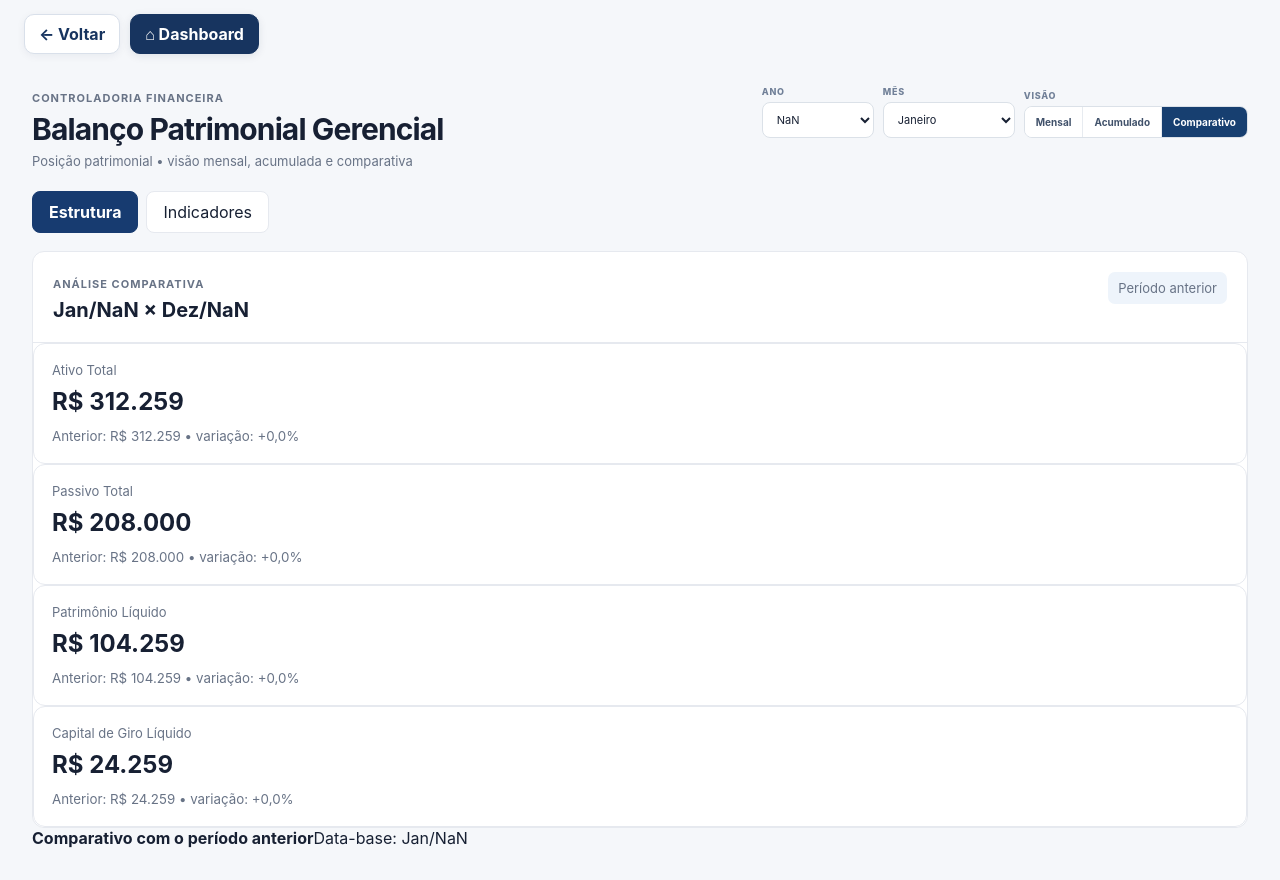
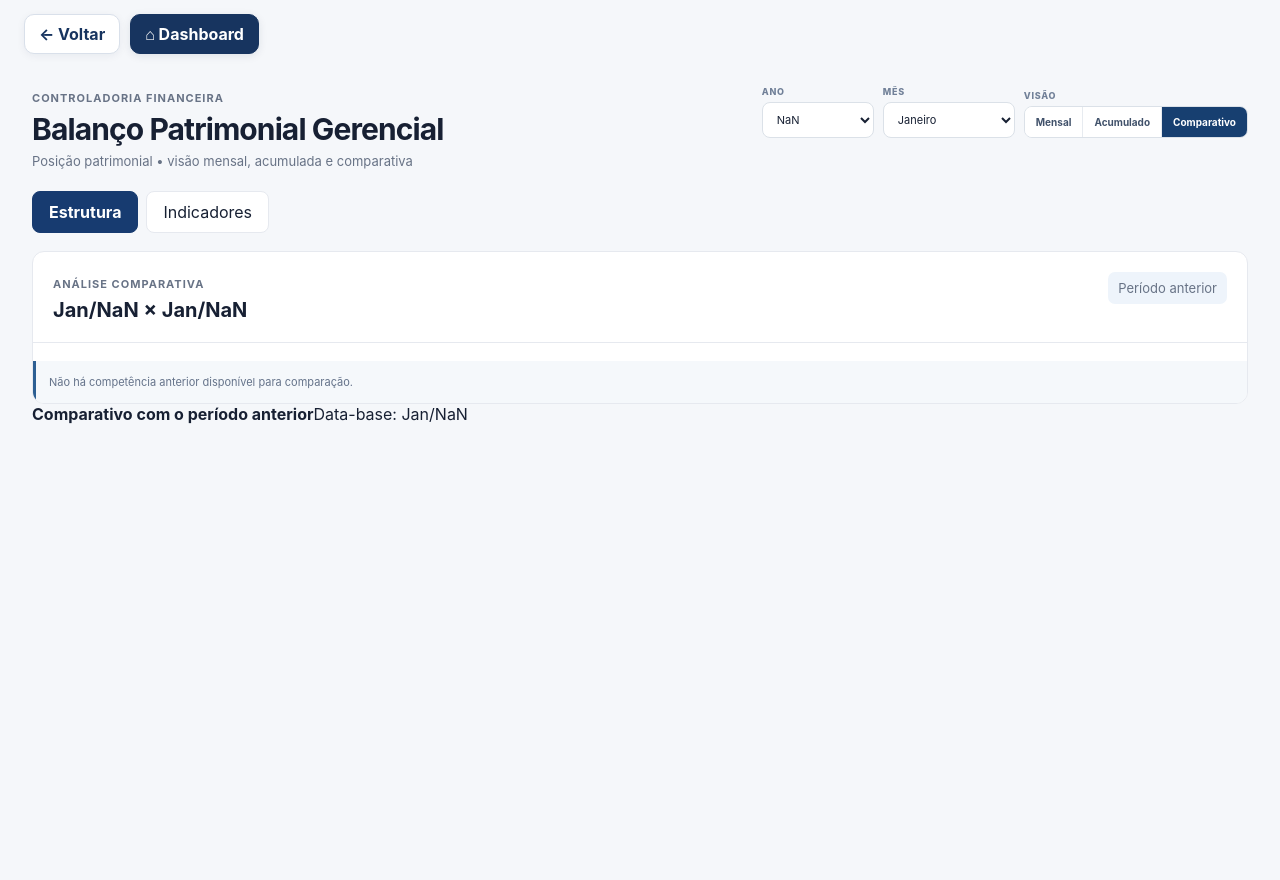
Before and after one commit to cardoso4009-byte/bp-financeiro-bi, a Next.js app: page /balanco-gerencial in a window 1280 px wide. Both pictures are taken after a click on the button "Comparativo". After the commit the page ends 854 px from the top, so only its background shows below. Built offline with nearby package versions, Linux system fonts and the light colour scheme.

Commit message:
fix: corrige semântica de posição no Balanço por visão

```diff
--- a/app/balanco-gerencial/page.tsx
+++ b/app/balanco-gerencial/page.tsx
@@ -8,6 +8,9 @@ const brl=(n:number)=>n.toLocaleString('pt-BR',{style:'currency',currency:'BRL',
 const pct=(n:number)=>`${(n*100).toFixed(1).replace('.',',')}%`
 const months=monthlyBalance.map(m=>m.month)
 const availableYears=Array.from(new Set(months.map(x=>Number(x.slice(0,4))))).sort((a,b)=>a-b)
+const latestCompetence=months.at(-1)
+const defaultYear=latestCompetence?Number(latestCompetence.slice(0,4)):(availableYears.at(-1)??2026)
+const defaultMonth=latestCompetence?Number(latestCompetence.slice(5,7)):1
 
 type GroupProps={title:string;value:number;children:React.ReactNode;defaultOpen?:boolean}
 function Group({title,value,children,defaultOpen=true}:GroupProps){
@@ -21,21 +24,21 @@ function Item({label,value,indent=1}:{label:string;value:number;indent?:number})
 function Check({ok,label,value}:{ok:boolean;label:string;value:string}){return <div className={`check ${ok?'ok':'warning'}`}><span>{ok?'✓':'!'}</span><div><strong>{label}</strong><small>{value}</small></div></div>}
 
 export default function BalancoGerencial(){
- const[period,setPeriod]=useState<ReportPeriod>({...DEFAULT_REPORT_PERIOD,year:availableYears[0]??2026,month:1})
+ const[period,setPeriod]=useState<ReportPeriod>({...DEFAULT_REPORT_PERIOD,year:defaultYear,month:defaultMonth})
  const[mode,setMode]=useState<'estrutura'|'indicadores'>('estrutura')
  const competenceKey=competence(period.year,period.month)
  const baseIndex=Math.max(0,months.findIndex(x=>x===competenceKey))
  const m=monthlyBalance.find(x=>x.month===competenceKey) ?? monthlyBalance[baseIndex]
  const prevIndex=period.month===1 ? months.findIndex(x=>x===`${period.year-1}-12`) : baseIndex-1
- const prev=monthlyBalance[Math.max(0,prevIndex)] ?? monthlyBalance[Math.max(0,baseIndex-1)]
+ const prev=prevIndex>=0 ? monthlyBalance[prevIndex] : null
  const variance=(a:number,b:number)=>b!==0?(a-b)/Math.abs(b):0
  const patrimonioCheck=m.ativoTotal-(m.passivoTotal+m.pl)
  const capitalGiro=m.ativoCirculante-m.passivoCirculante
- const prevCapitalGiro=prev.ativoCirculante-prev.passivoCirculante
+ const prevCapitalGiro=prev?prev.ativoCirculante-prev.passivoCirculante:null
  const rows=useMemo(()=>[
   ['Liquidez Corrente',m.ativoCirculante/m.passivoCirculante],['Participação do PL',m.pl/m.ativoTotal],['Endividamento',m.passivoTotal/m.ativoTotal],['Imobilização do PL',m.ativoNaoCirculante/m.pl],['Caixa / Ativo',m.caixa/m.ativoTotal]
  ],[m])
- const viewLabel=period.view==='acumulado'?'Posição acumulada até o mês selecionado':period.view==='comparativo'?'Comparativo com o período anterior':'Posição patrimonial do mês selecionado'
+ const viewLabel=period.view==='acumulado'?'Posição no fechamento do mês selecionado (acumulado não soma saldos)':period.view==='comparativo'?'Comparativo com o período anterior':'Posição patrimonial do mês selecionado'
  const previousLabel=period.month===1?`Dez/${period.year-1}`:`${monthLabel(period.month-1)}/${period.year}`
  return <main className="bp-page"><div className="bp-container">
   <header className="bp-header"><div><small>CONTROLADORIA FINANCEIRA</small><h1>Balanço Patrimonial Gerencial</h1><p>Posição patrimonial • visão mensal, acumulada e comparativa</p></div><ReportPeriodFilter value={period} onChange={setPeriod} years={availableYears}/></header>
@@ -47,9 +50,9 @@ export default function BalancoGerencial(){
     <Group title="PASSIVO" value={m.passivoTotal}><Group title="Passivo Circulante" value={m.passivoCirculante}><Item label="Fornecedores" value={m.fornecedores}/><Item label="Obrigações" value={m.obrigacoes}/><Item label="Outros Passivos" value={m.outrosPassivos}/></Group><Group title="Passivo Não Circulante" value={m.passivoNaoCirculante}><Item label="Dívidas de Longo Prazo" value={m.dividasLongoPrazo}/></Group></Group>
     <Group title="PATRIMÔNIO LÍQUIDO" value={m.pl} defaultOpen={false}><Item label="Patrimônio Líquido" value={m.pl}/></Group>
    </tbody></table></div></section>
-   <div className="bp-checks"><Check ok={Math.abs(patrimonioCheck)<1} label="Ativo = Passivo + PL" value={Math.abs(patrimonioCheck)<1?'Estrutura patrimonial conciliada':`Diferença: ${brl(patrimonioCheck)}`}/><Check ok={Number.isFinite(capitalGiro)} label="Capital de Giro Líquido" value={`${brl(capitalGiro)} • variação vs. ${previousLabel}: ${pct(variance(capitalGiro,prevCapitalGiro))}`}/></div>
+   <div className="bp-checks"><Check ok={Math.abs(patrimonioCheck)<1} label="Ativo = Passivo + PL" value={Math.abs(patrimonioCheck)<1?'Estrutura patrimonial conciliada':`Diferença: ${brl(patrimonioCheck)}`}/><Check ok={Number.isFinite(capitalGiro)} label="Capital de Giro Líquido" value={prev&&prevCapitalGiro!==null?`${brl(capitalGiro)} • variação vs. ${previousLabel}: ${pct(variance(capitalGiro,prevCapitalGiro))}`:`${brl(capitalGiro)} • sem competência anterior disponível para comparação`}/></div>
   </>}
-  {period.view==='comparativo'&&<section className="bp-card"><div className="bp-card-title"><div><small>ANÁLISE COMPARATIVA</small><h2>{monthLabel(period.month)}/{period.year} × {previousLabel}</h2></div><span>Período anterior</span></div><div className="bp-grid">{[['Ativo Total',m.ativoTotal,prev.ativoTotal],['Passivo Total',m.passivoTotal,prev.passivoTotal],['Patrimônio Líquido',m.pl,prev.pl],['Capital de Giro Líquido',capitalGiro,prevCapitalGiro]].map(([label,value,previous])=><div className="metric-card" key={label as string}><span>{label}</span><h2>{brl(value as number)}</h2><small>Anterior: {brl(previous as number)} • variação: {variance(value as number,previous as number)>=0?'+':''}{pct(variance(value as number,previous as number))}</small></div>)}</div></section>}
+  {period.view==='comparativo'&&<section className="bp-card"><div className="bp-card-title"><div><small>ANÁLISE COMPARATIVA</small><h2>{monthLabel(period.month)}/{period.year} × {previousLabel}</h2></div><span>Período anterior</span></div>{prev?<div className="bp-grid">{[['Ativo Total',m.ativoTotal,prev.ativoTotal],['Passivo Total',m.passivoTotal,prev.passivoTotal],['Patrimônio Líquido',m.pl,prev.pl],['Capital de Giro Líquido',capitalGiro,prevCapitalGiro!]].map(([label,value,previous])=><div className="metric-card" key={label as string}><span>{label}</span><h2>{brl(value as number)}</h2><small>Anterior: {brl(previous as number)} • variação: {variance(value as number,previous as number)>=0?'+':''}{pct(variance(value as number,previous as number))}</small></div>)}</div>:<div className="note">Não há competência anterior disponível para comparação.</div>}</section>}
   {mode==='indicadores'&&<div className="indicator-grid">{rows.map(([label,value])=><div className="metric-card" key={label as string}><span>{label}</span><h2>{label==='Liquidez Corrente'?(value as number).toFixed(2):pct(value as number)}</h2><small>{viewLabel} • {monthLabel(period.month)}/{period.year}</small></div>)}<div className="metric-card"><span>Capital de Giro Líquido</span><h2>{brl(capitalGiro)}</h2><small>Ativo Circulante − Passivo Circulante</small></div></div>}
   <div className="report-period-context"><strong>{viewLabel}</strong><span>Data-base: {monthLabel(period.month)}/{period.year}</span></div>
  </div></main>
```
